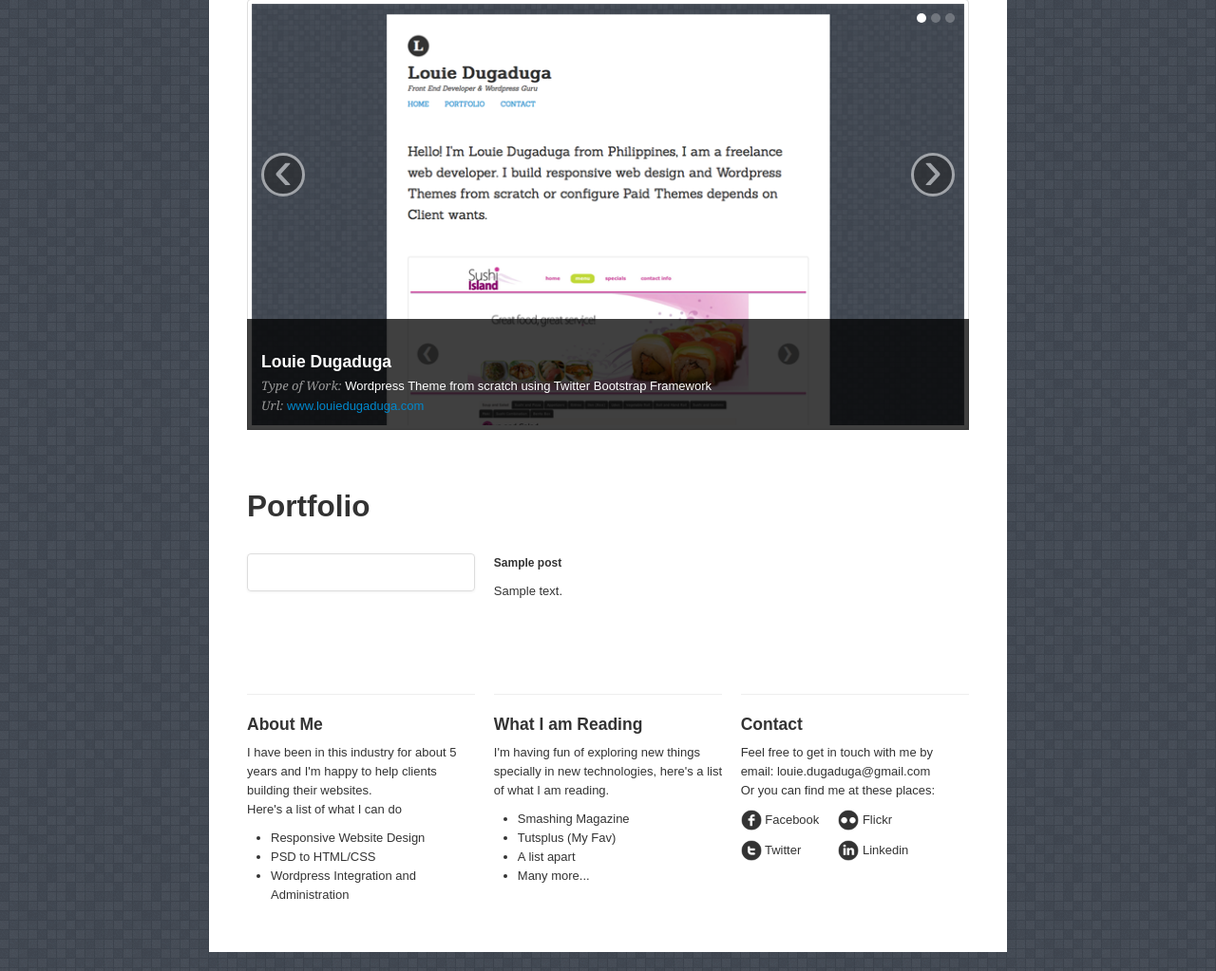
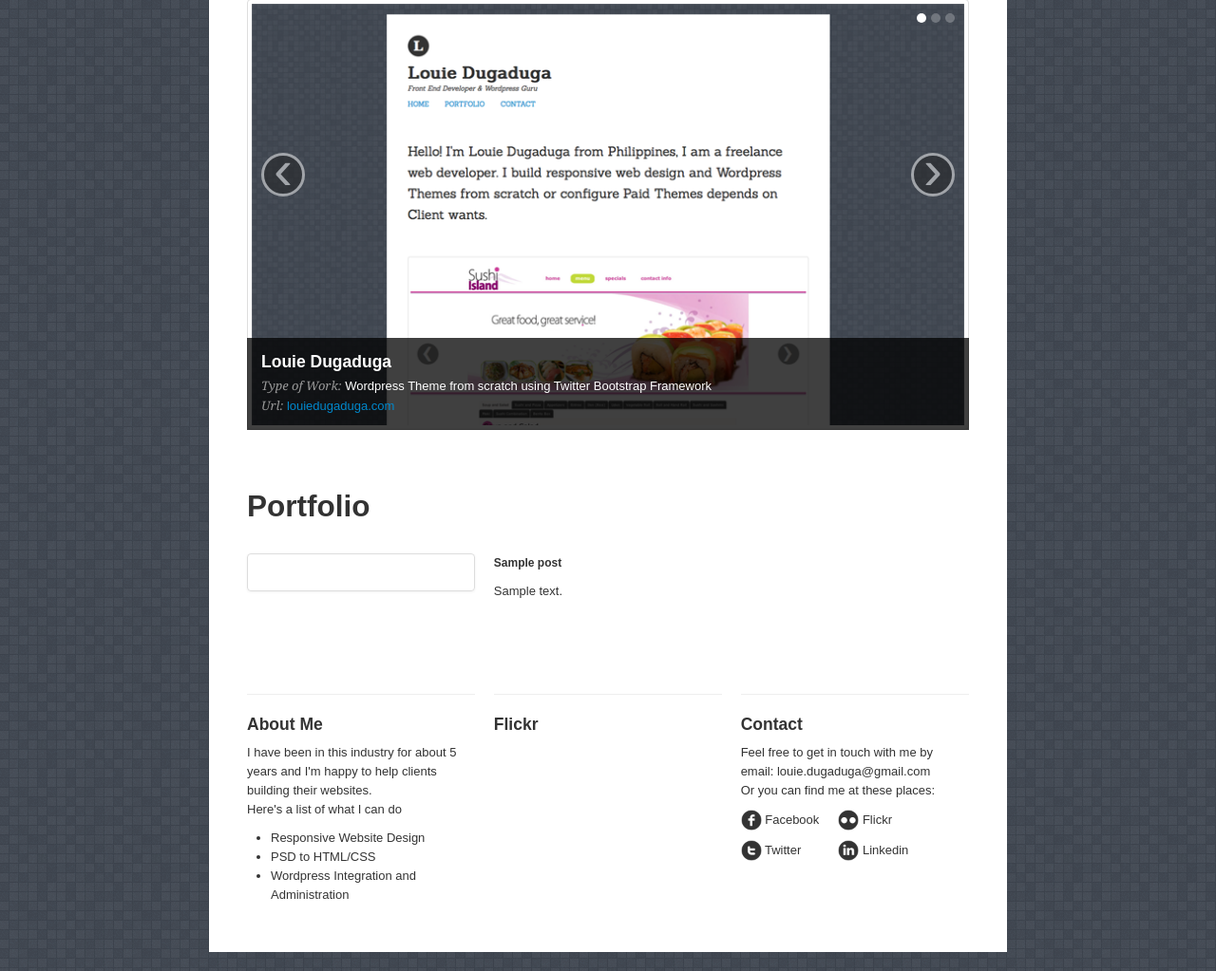
Before and after one commit to louiemd/Louie-Dugaduga-Website, a WordPress theme: template wp-themes/ldugaduga/index.php in a window 1280 px wide. Shown: the part 461-1484 px from the top of the page at 95% size. Run offline with PHP 8.4 and a stand-in for WordPress, Linux system fonts and the light colour scheme; the site name, menu and one post (Sample post) are stand-ins, and other content is empty.

Commit message:
Removal of unnecessary

```diff
--- a/wp-themes/ldugaduga/footer.php
+++ b/wp-themes/ldugaduga/footer.php
@@ -15,7 +15,11 @@
 		</div>
 		<div class="span4">
 			<hr>
-			<h4>What I am Reading</h4>
+			<h4>Flickr</h4>
+			<?php if ( !function_exists('dynamic_sidebar') || !dynamic_sidebar('flickr-widget') ) : ?><?php endif; ?>
+
+			<!--
+<h4>What I am Reading</h4>
 			<p>I'm having fun of exploring new things specially in new technologies, here's a list of what I am reading.</p>
 			<ul>
 				<li>Smashing Magazine</li>
@@ -23,6 +27,7 @@
 				<li>A list apart</li>
 				<li>Many more...</li>
 			</ul>
+-->
 		</div>
 		<div class="span4">
 			<hr>
--- a/wp-themes/ldugaduga/functions.php
+++ b/wp-themes/ldugaduga/functions.php
@@ -1 +1,13 @@
 <?php
+
+if ( function_exists('register_sidebar') ) {
+
+	register_sidebar(array(
+		'name' => 'flickr-widget',
+		'before_widget' => '<div id="%1$s" class="widget %2$s">',
+		'after_widget' => '</div>',
+		'before_title' => '<h4 class="widgettitle">',
+		'after_title' => '</h4>',
+	));
+
+}
--- a/wp-themes/ldugaduga/header.php
+++ b/wp-themes/ldugaduga/header.php
@@ -62,38 +62,39 @@
 			  <ol class="carousel-indicators">
 			    <li data-target="#myCarousel" data-slide-to="0" class="active"></li>
 			    <li data-target="#myCarousel" data-slide-to="1"></li>
-			    <li data-target="#myCarousel" data-slide-to="2"></li>
+			   <li data-target="#myCarousel" data-slide-to="2"></li>
 			  </ol>
 			  <!-- Carousel items -->
 			  <div class="carousel-inner">
 			    <div class="active item">
 			    		<div class="thumbnail">
-							<img width="760" src="<?php bloginfo('stylesheet_directory'); ?>/img/carousel/ld.png" alt="">
+							<img width="760" src="<?php bloginfo('stylesheet_directory'); ?>/img/carousel/ld.png" alt="louiedugaduga">
 						</div>
 						<div class="carousel-caption">
-							<h4 style="margin-top:20px;">Louie Dugaduga</h4>
+							<h4>Louie Dugaduga</h4>
 							<p><em>Type of Work:</em> Wordpress Theme from scratch using Twitter Bootstrap Framework<br>
-							<em>Url:</em> <a href="http://louiedugaduga.com">www.louiedugaduga.com</a></p>
+							<em>Url:</em> <a href="http://louiedugaduga.com">louiedugaduga.com</a></p>
 						</div>
 			    </div>
+
 			    <div class="item">
 			    			<div class="thumbnail">
-								<img width="760" src="<?php bloginfo('stylesheet_directory'); ?>/img/carousel/tcp.png" alt="">
+								<img width="760" src="<?php bloginfo('stylesheet_directory'); ?>/img/carousel/bayanist-c.jpg" alt="bayanistore">
 							</div>
 							<div class="carousel-caption">
-								<h4 style="margin-top:20px;">TCP Group Ireland</h4>
-								<p><em>Type of Work:</em> HTML,CSS,Wordpress Paid Themes Customisation<br>
-								<em>Url:</em> <a href="http://www.tcp.ie/">www.tcp.ie</a></p>
+								<h4>Bayanistore</h4>
+								<p><em>Type of Work:</em> HTML,CSS, Cs-Cart Template Customisation<br>
+								<em>Url:</em> <a href="http://bayanistore.com/">bayanistore.com</a></p>
 							</div>
 			    </div>
 			    <div class="item">
 			    		<div class="thumbnail">
-							<img width="760" src="<?php bloginfo('stylesheet_directory'); ?>/img/carousel/3.png" alt="">
+							<img width="760" src="<?php bloginfo('stylesheet_directory'); ?>/img/carousel/3.png" alt="Altwebservices">
 						</div>
 						<div class="carousel-caption">
-							<h4 style="margin-top:20px;">Altwebservices</h4>
+							<h4>Altwebservices</h4>
 							<p><em>Type of Work:</em> Web Design,HTML,CSS,Wordpress Integration<br>
-							<em>Url:</em> <a href="http://altwebservices.com">www.altwebservices.com</a></p>
+							<em>Url:</em> <a href="http://altwebservices.com">altwebservices.com</a></p>
 						</div>
 			    </div>
 			  </div>
--- a/wp-themes/ldugaduga/style.css
+++ b/wp-themes/ldugaduga/style.css
@@ -163,3 +163,17 @@ hr {}
   border:none;
   color:blue;
 }
+
+.flickr ul {
+	list-style-type: none;
+	margin: 0;
+}
+
+.flickr ul li, .flickr ul li a {
+	display: block;
+	float: left;
+}
+
+.flickr ul li a {
+	margin: 0 5px 7px 0;
+}
```
Also changed, not shown: img/carousel/bayanist-c.jpg (added), img/web-samples/BayaniStore 2013-03-22 16-35-32.png (added), img/web-samples/Nomo Inc. Telecommunications Design & Installation 2013-03-22 16-55-42.png (added), img/web-samples/Nomo-Inc.jpg (added), img/web-samples/bayani-store.jpg (added), img/web-samples/bayani-store1.jpg (added).
